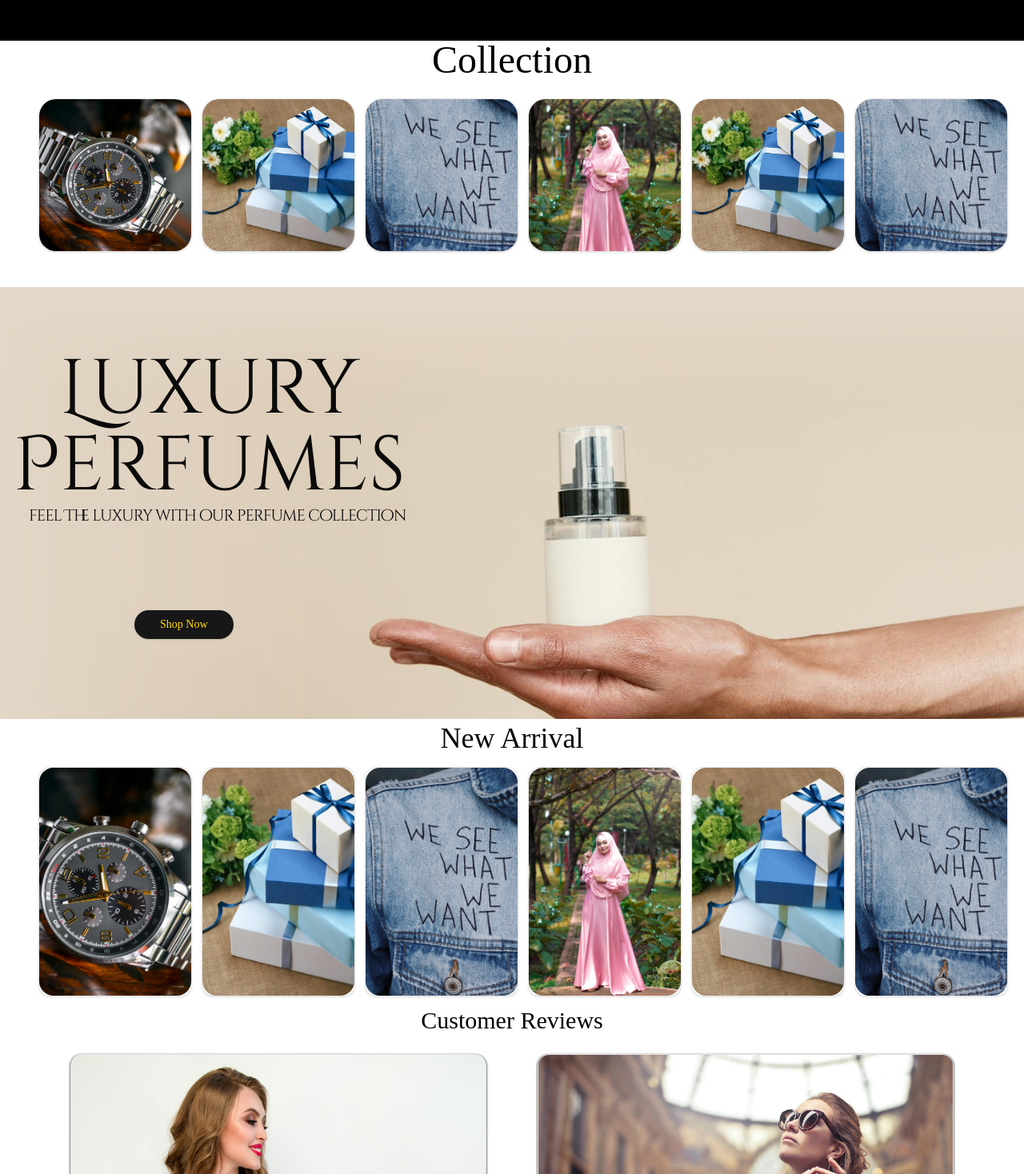
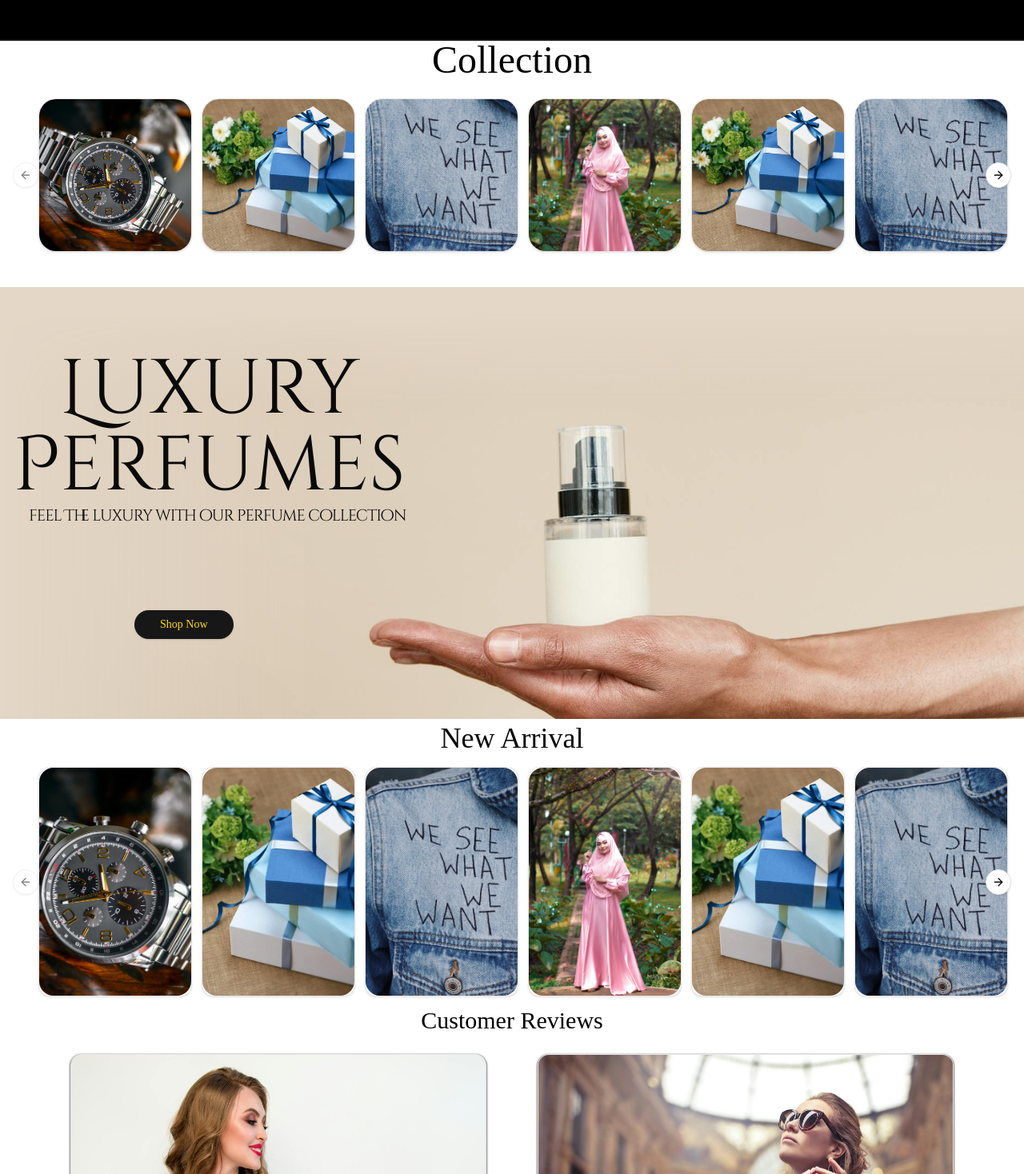
Before and after one commit to Abdulwasay1102/React_ECommerce_Website-, a React (Vite) app: page / in a window 1280 px wide. Shown: the part 842-2310 px from the top of the page at 80% size. Built offline with nearby package versions, Linux system fonts and the light colour scheme; a web font is replaced by a local one.

Commit message:
Added Animations

```diff
--- a/index.html
+++ b/index.html
@@ -26,5 +26,10 @@
   <body>
     <div id="root"></div>
     <script type="module" src="/src/main.tsx"></script>
+    <script>
+  // This prevents the "DEFINES is not defined" error in the browser
+  window.__DEFINES__ = {};
+  window.process = { env: {} };
+</script>
   </body>
 </html>
--- a/src/Components/CircularCarousel.tsx
+++ b/src/Components/CircularCarousel.tsx
@@ -31,12 +31,12 @@ const CircularCarousel = () => {
   return (
     <>
     <div className="">
-  <h1 className="text-center mt-3  mb-2 font-cormorant text-4xl uppercase ">
+  <h1 className="text-center mt-3  font-cormorant text-4xl uppercase ">
     OUR TEAM
   </h1>
 
-</div>
-  <section className='h-[calc(100vh-120px)] min-h-[800px] w-full'>
+</div >
+  <section className='w-full  '>
 
     <div className="bg-white p-16 rounded-lg min-h-[300px] flex flex-wrap gap-6 items-center justify-center relative shadow-black">
       <div
--- a/src/Components/ui/circular-testimonials.tsx
+++ b/src/Components/ui/circular-testimonials.tsx
@@ -38,8 +38,8 @@ interface CircularTestimonialsProps {
 function calculateGap(width: number) {
   const minWidth = 1024;
   const maxWidth = 1456;
-  const minGap = 60;
-  const maxGap = 86;
+  const minGap = 40;
+  const maxGap = 60;
   if (width <= minWidth) return minGap;
   if (width >= maxWidth)
     return Math.max(minGap, maxGap + 0.06018 * (width - maxWidth));
@@ -126,7 +126,9 @@ const autoplayIntervalRef = useRef<ReturnType<typeof setInterval> | null>(null);
   // Compute transforms for each image (always show 3: left, center, right)
   function getImageStyle(index: number): React.CSSProperties {
     const gap = calculateGap(containerWidth);
-    const maxStickUp = gap * 0.8;
+    const maxStickUp = gap * 0.2;
+
+
     // const offset = (index - activeIndex + testimonialsLength) % testimonialsLength;
     // const zIndex = testimonialsLength - Math.abs(offset);
     const isActive = index === activeIndex;
@@ -295,6 +297,8 @@ const autoplayIntervalRef = useRef<ReturnType<typeof setInterval> | null>(null);
   .image-container {
     position: relative;
     width: 100%;
+    max-width: 400px; /* Add this */
+  margin: 0 auto;
     aspect-ratio: 1 / 1;
     perspective: 1000px;
   }
--- a/src/pages/Home.tsx
+++ b/src/pages/Home.tsx
@@ -21,6 +21,8 @@ import {
   Carousel,
   CarouselContent,
   CarouselItem,
+  CarouselNext,
+  CarouselPrevious
 
 } from "@/Components/ui/carousel"
 import { Card,CardContent } from "@/Components/ui/card";
@@ -38,32 +40,32 @@ const images =[
   {
   id: 1,
   img: watch,
-  des: "loem",
+  des: "Rolex",
  },
    {
   id: 2,
   img: gift,
-   des: "loem",
+   des: "Gift",
  },  {
   id: 3,
   img: Mencolth,
-   des: "loem",
+   des: "Cloths",
  },  {
   id: 4,
   img: frok,
-   des: "loem",
+   des: "lorem",
  },   {
   id: 5,
   img: gift,
-   des: "loem",
+   des: "Gift",
  },  {
   id: 6,
   img: Mencolth,
-   des: "loem",
+   des: "Lorem",
  },  {
   id: 7,
   img: watch,
-   des: "loem",
+   des: "lorem",
  },
 ]
 
@@ -207,12 +209,23 @@ const images =[
       <CarouselContent className="pl-1 md:pl-0 lg:pl-10">
         {images.map((index)=>(
           <CarouselItem key={index.id} className=" md:basis-1/3 basis-1/2 pl-1 lg:basis-1/6 ">
-            <div className="p-1">
-              <Card className="gap-10 overflow-hidden rounded-3xl  ">
+            <div className="p-1 group">
+
+              <Card className="gap-10 overflow-hidden rounded-3xl  transition-all duration-500
+             hover:-translate-y-2 hover:shadow-2xl cursor-pointer ">
                 <CardContent className="p-0   ">
                    <AspectRatio ratio={1/1}>
-                   <img className="w-full h-full rounded-2xl object-cover " src={index.img} alt="" />
-                   {index.des}
+                   <img className="w-full h-full rounded-2xl object-cover transition-transform duration-600
+                   group-hover:scale-120 " src={index.img} alt="" />
+                    <div className="absolute bottom-0 w-full
+                              text-white text-center py-2
+                        bg-gradient-to-t from-black/70 to-transparent
+                        opacity-0 group-hover:opacity-100
+                        transition duration-500">
+
+                        {index.des}
+
+                          </div>
                    </AspectRatio>
                 </CardContent>
               </Card>
@@ -220,8 +233,8 @@ const images =[
           </CarouselItem>
         ))}
       </CarouselContent>
-      {/* <CarouselPrevious className="-mt-32 ml- hidden md:block" />
-      <CarouselNext className="-mt-32 hidden md:block"/> */}
+   <CarouselPrevious className="left-2 md:left-4 top-1/2 -translate-y-1/2 absolute" />
+        <CarouselNext className="right-2 md:right-4 top-1/2 -translate-y-1/2 absolute" />
     </Carousel>
      </div>
       {/* ********* IMAGE CAROUSEL END HERE **************** */}
@@ -268,19 +281,30 @@ const images =[
 
         <h1 className="font-cormorant text-4xl mt-1 mb-3 flex items-center justify-center">New Arrival</h1>
       </div>
-     <div>
-     <div className="imgcarousel flex justify-center items-center">
+
+<div>
+   <div className="imgcarousel flex justify-center items-center ">
 
       <Carousel className="w-full  lg:max-w-350 px-4 overflow-visible">
       <CarouselContent className="pl-1 md:pl-0 lg:pl-10">
         {images.map((index)=>(
           <CarouselItem key={index.id} className=" md:basis-1/3 basis-1/2 pl-1 lg:basis-1/6 ">
-            <div className="p-1">
-              <Card className="gap-10 overflow-hidden ">
+            <div className="p-1 group">
+              <Card className="gap-10 overflow-hidden transition-all duration-500
+                     hover:-translate-y-2 hover:shadow-xl  ">
                 <CardContent className="p-0 ">
                    <AspectRatio ratio={1/1.5}>
-                   <img className="w-full h-full rounded-2xl object-cover " src={index.img} alt="" />
-                   {index.des}
+                   <img className="w-full h-full rounded-2xl object-cover transition-all duration-500
+                      hover:-translate-y-2 hover:shadow-xl " src={index.img} alt="" />
+                  <div className="absolute bottom-0 w-full
+                              text-white text-center py-2
+                        bg-gradient-to-t from-black/70 to-transparent
+                        opacity-0 group-hover:opacity-100
+                        transition duration-500">
+
+                        {index.des}
+
+                          </div>
                    </AspectRatio>
                 </CardContent>
               </Card>
@@ -288,10 +312,12 @@ const images =[
           </CarouselItem>
         ))}
       </CarouselContent>
-      {/* <CarouselPrevious className="-mt-32 ml- hidden md:block" />
-      <CarouselNext className="-mt-32 hidden md:block"/> */}
+       <CarouselPrevious className="left-2 md:left-4 top-1/2 -translate-y-1/2 absolute" />
+        <CarouselNext className="right-2 md:right-4 top-1/2 -translate-y-1/2 absolute" />
+
     </Carousel>
      </div>
+
      </div>
       {/* ********* Triangle Image Carosule End  haver **************** */}
 
@@ -388,22 +414,32 @@ const images =[
 {/* ********* Last Carousel Start Here**************** */}
 
 <div>
-  <h1 className="font-cormorant text-4xl text-center mb-5" > FEATURED FASHION DRESS</h1>
+  <h1 className="font-cormorant text-4xl text-center mb-5 " > FEATURED FASHION DRESS</h1>
 </div>
 
 <div>
-   <div className="imgcarousel flex justify-center items-center">
+   <div className="imgcarousel flex justify-center items-center ">
 
       <Carousel className="w-full  lg:max-w-350 px-4 overflow-visible">
       <CarouselContent className="pl-1 md:pl-0 lg:pl-10">
         {images.map((index)=>(
           <CarouselItem key={index.id} className=" md:basis-1/3 basis-1/2 pl-1 lg:basis-1/6 ">
-            <div className="p-1">
-              <Card className="gap-10 overflow-hidden ">
+            <div className="p-1 group">
+              <Card className="gap-10 overflow-hidden transition-all duration-500
+                     hover:-translate-y-2 hover:shadow-xl  ">
                 <CardContent className="p-0 ">
                    <AspectRatio ratio={1/1.5}>
-                   <img className="w-full h-full rounded-2xl object-cover " src={index.img} alt="" />
-                   {index.des}
+                   <img className="w-full h-full rounded-2xl object-cover transition-all duration-500
+                      hover:-translate-y-2 hover:shadow-xl " src={index.img} alt="" />
+                  <div className="absolute bottom-0 w-full
+                              text-white text-center py-2
+                        bg-gradient-to-t from-black/70 to-transparent
+                        opacity-0 group-hover:opacity-100
+                        transition duration-500">
+
+                        {index.des}
+
+                          </div>
                    </AspectRatio>
                 </CardContent>
               </Card>
@@ -411,12 +447,16 @@ const images =[
           </CarouselItem>
         ))}
       </CarouselContent>
-      {/* <CarouselPrevious className="-mt-32 ml- hidden md:block" />
-      <CarouselNext className="-mt-32 hidden md:block"/> */}
+       <CarouselPrevious className="left-2 md:left-4 top-1/2 -translate-y-1/2 absolute" />
+        <CarouselNext className="right-2 md:right-4 top-1/2 -translate-y-1/2 absolute" />
+
     </Carousel>
      </div>
      <div className="flex justify-center items-center mt-4">
-      <Button className="text-yellow-300">View All</Button>
+      <Button className="px-8 py-2 rounded-full
+border border-yellow-400 text-yellow-400
+hover:bg-yellow-400 hover:text-black
+transition duration-300">View All</Button>
      </div>
 </div>
 
--- a/vite.config.ts
+++ b/vite.config.ts
@@ -14,7 +14,10 @@ export default defineConfig({
       "@": path.resolve(__dirname, "./src"),
     },
   },
-
+//  define: {
+//     'process.env': {},
+//     '__DEFINES__': {},
+//   },
 
 
 })
```
Also changed, not shown: 1 other file (tests, documents, lock files or other folders).
